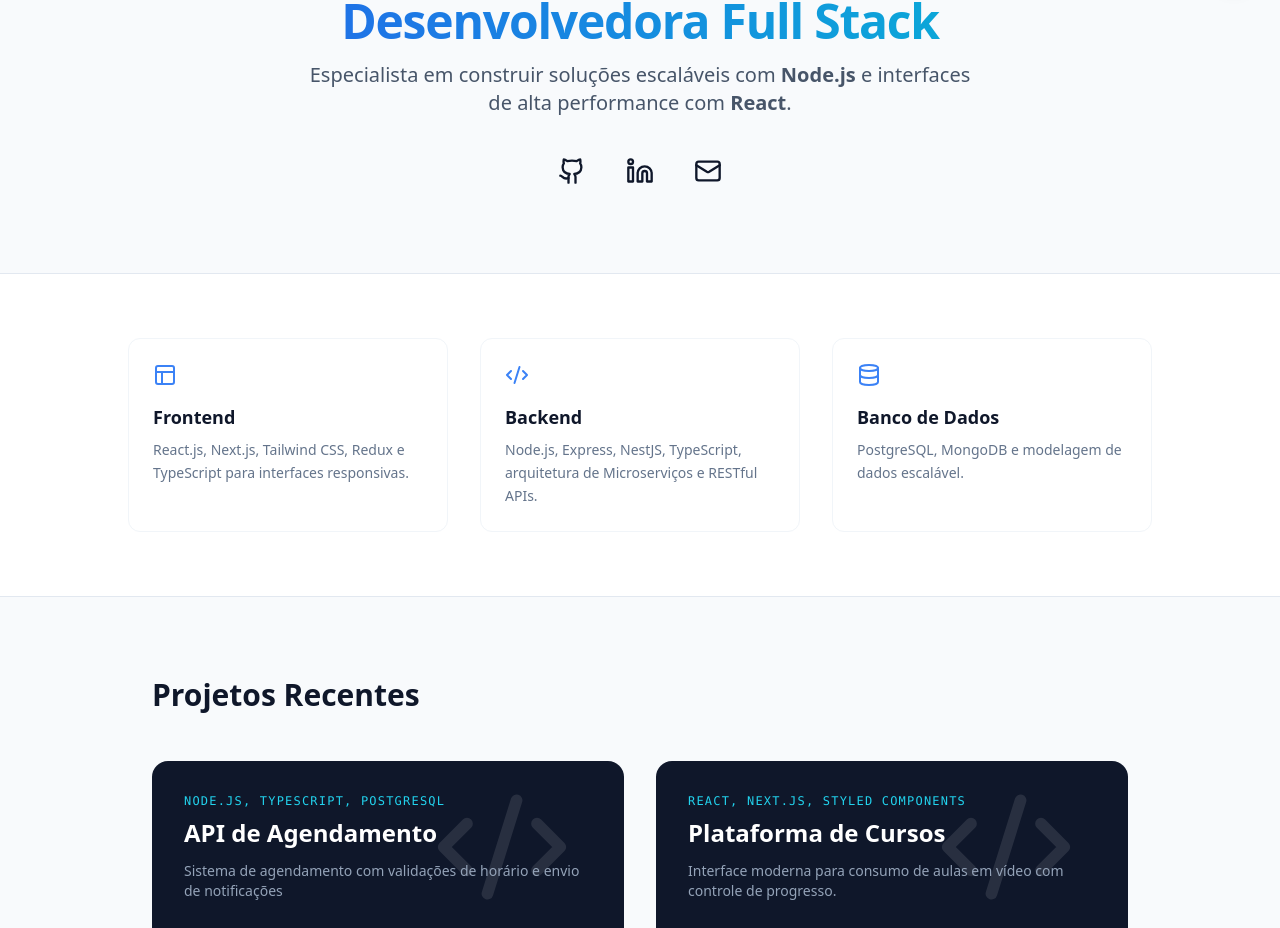
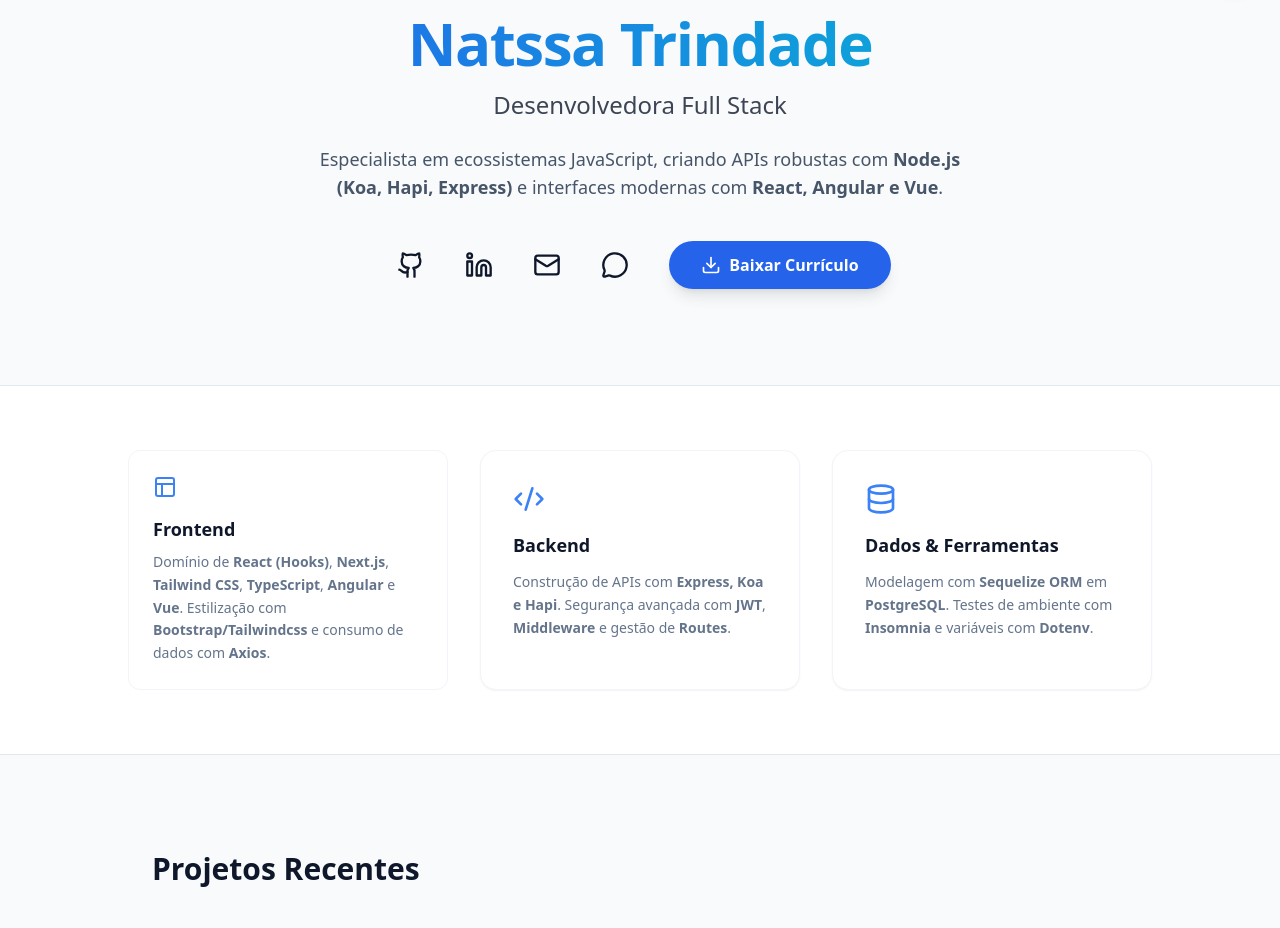
Before and after one commit to Ntnatssa/my-portf, a React (Create React App) app: page / in a window 1280 px wide. Shown: the part 83-1011 px from the top of the page. Built offline with nearby package versions, Linux system fonts and the light colour scheme.

Commit message:
Atualizando o portfólio

```diff
--- a/src/App.js
+++ b/src/App.js
@@ -1,13 +1,13 @@
 import React, { useState } from 'react';
-import { Github, Linkedin, Mail, ExternalLink, Code2, Database, Layout, Sun, Moon } from 'lucide-react';
+import { Github, Linkedin, Mail, ExternalLink, Code2, Database, Layout, Sun, Moon, Download, MessageCircle } from 'lucide-react';
 import './index.css';
 
 function App() {
   const [darkMode, setDarkMode] = useState(false);
 
   const projects = [
-    { title: "API de Agendamento", tech: "Node.js, TypeScript, PostgreSQL", desc: "Sistema de agendamento com validações de horário e envio de notificações", link: "#" },
-    { title: "Plataforma de Cursos", tech: "React, Next.js, Styled Components", desc: "Interface moderna para consumo de aulas em vídeo com controle de progresso.", link: "#" }
+    { title: "API RESTful de Gestão", tech: "Node.js • PostgreSQL • Sequelize • JWT", desc: "Desenvolvimento de arquitetura escalável com rotas protegidas por Middlewares, autenticação JWT e modelagem de dados com Sequelize ORM.", link: "https://github.com/Ntnatssa" },
+    { title: "Dashboard Full Stack", tech: "React • Next.js • React Hooks • Axios • Bootstrap", desc: "Interface reativa para monitoramento de dados em tempo real, utilizando Axios para consumo de APIs e Bootstrap para design responsivo.", link: "https://github.com/Ntnatssa" }
   ];
 
   return (
@@ -24,17 +24,33 @@ function App() {
       </div>
 
       {/* Hero Section */}
-      <header className="py-20 px-6 max-w-5xl mx-auto text-center">
-        <h1 className='text-4xl md:text-5xl font-extrabold tracking-tight mb-4 bg-gradient-to-r from-blue-600 to-cyan-500 bg-clip-text text-transparent'>
-          Desenvolvedora Full Stack
+      <header className="py-24 px-6 max-w-5xl mx-auto text-center">
+        <h1 className='text-4xl md:text-6xl font-extrabold tracking-tight mb-4 bg-gradient-to-r from-blue-600 to-cyan-500 bg-clip-text text-transparent'>
+          Natssa Trindade
         </h1>
-        <p className={`text-lg md:text-xl mb-8 max-w-2xl mx-auto ${darkMode ? 'text-slate-400' : 'text-slate-600'}`}>
-          Especialista em construir soluções escaláveis com <strong>Node.js</strong> e interfaces de alta performance com <strong>React</strong>.
+        <h2 className='text-xl md:text-2xl font-medium mb-6 opacity-80'>Desenvolvedora Full Stack</h2>
+        <p className={`text-lg mb-10 max-w-2xl mx-auto ${darkMode ? 'text-slate-400' : 'text-slate-600'}`}>
+          Especialista em ecossistemas JavaScript, criando APIs robustas com <strong>Node.js (Koa, Hapi, Express)</strong> e interfaces modernas com <strong>React, Angular e Vue</strong>.
         </p>
-        <div className='flex justify-center gap-6'>
-          <a href="https://github.com/Ntnatssa" target='_blank' rel='noreferrer' className='p-2 hover:text-blue-500 transition-colors'><Github size={28} /></a>
-          <a href="https://linkedin.com/" target='_blank' rel='noreferrer' className='p-2 hover:text-blue-500 transition-colors'><Linkedin size={28} /></a>
-          <a href="mailto:natssa.trindade@hotmail.com" className='p-2 hover:text-blue-500 transition-colors'><Mail size={28} /></a>
+
+        {/* Redes Sociais e Botão de CV */}
+        <div className='flex flex-col md:flex-row items-center justify-center gap-8'>
+          <div className='flex gap-6'>
+            <a href="https://github.com/Ntnatssa" target='_blank' rel='noreferrer' className='p-2 hover:text-blue-500 transition-colors'><Github size={28} /></a>
+            <a href="https://linkedin.com/" target='_blank' rel='noreferrer' className='p-2 hover:text-blue-500 transition-colors'><Linkedin size={28} /></a>
+            <a href="mailto:natssa.trindade@hotmail.com" className='p-2 hover:text-blue-500 transition-colors'><Mail size={28} /></a>
+            <a href="https://wa.me/5565996970212?text=Olá%20Natssa,%20vi%20seu%20portfólio%20e%20gostaria%20de%20conversar!" target='_blank' rel='noreferrer' className='p-2 hover:text-green-500 transition-colors'>
+              <MessageCircle size={28} />
+            </a>
+          </div>
+
+          <a
+            href="/Curriculo_Natssa_Trindade_Fullstack.pdf"
+            download
+            className="bg-blue-600 text-white px-8 py-3 rounded-full font-bold hover:bg-blue-700 hover:scale-105 transition-all shadow-lg flex items-center gap-2"
+          >
+            <Download size={20} /> Baixar Currículo
+          </a>
         </div>
       </header>
 
@@ -44,38 +60,39 @@ function App() {
           <div className={`p-6 border rounded-xl hover:shadow-lg transition-all ${darkMode ? 'border-slate-700' : 'border-slate-100'}`}>
             <Layout className='text-blue-500 mb-4' />
             <h3 className='font-bold text-lg mb-2'>Frontend</h3>
-            <p className={`text-sm leading-relaxed ${darkMode ? 'text-slate-400' : 'text-slate-500'}`}>React.js, Next.js, Tailwind CSS, Redux e TypeScript para interfaces responsivas.</p>
+            <p className={`text-sm leading-relaxed ${darkMode ? 'text-slate-400' : 'text-slate-500'}`}>
+              Domínio de <strong>React (Hooks)</strong>, <strong>Next.js</strong>, <strong>Tailwind CSS</strong>, <strong>TypeScript</strong>, <strong>Angular</strong> e <strong>Vue</strong>. Estilização com <strong>Bootstrap/Tailwindcss</strong> e consumo de dados com <strong>Axios</strong>.
+            </p>
           </div>
-          <div className={`p-6 border rounded-xl hover:shadow-lg transition-all ${darkMode ? 'border-slate-700' : 'border-slate-100'}`}>
-            <Code2 className='text-blue-500 mb-4' />
-            <h3 className='font-bold text-lg mb-2'>Backend</h3>
-            <p className={`text-sm leading-relaxed ${darkMode ? 'text-slate-400' : 'text-slate-500'}`}>Node.js, Express, NestJS, TypeScript, arquitetura de Microserviços e RESTful APIs.</p>
+          <div className={`p-8 border rounded-2xl hover:shadow-xl transition-all ${darkMode ? 'border-slate-700 bg-slate-900/40' : 'bg-white border-slate-100 shadow-sm'}`}>
+            <Code2 className='text-blue-500 mb-4' size={32} />
+            <h3 className='font-bold text-lg mb-3'>Backend</h3>
+            <p className={`text-sm leading-relaxed ${darkMode ? 'text-slate-400' : 'text-slate-500'}`}>
+              Construção de APIs com <strong>Express, Koa e Hapi</strong>. Segurança avançada com <strong>JWT</strong>, <strong>Middleware</strong> e gestão de <strong>Routes</strong>.
+            </p>
           </div>
-          <div className={`p-6 border rounded-xl hover:shadow-lg transition-all ${darkMode ? 'border-slate-700' : 'border-slate-100'}`}>
-            <Database className='text-blue-500 mb-4' />
-            <h3 className='font-bold text-lg mb-2'>Banco de Dados</h3>
-            <p className={`text-sm leading-relaxed ${darkMode ? 'text-slate-400' : 'text-slate-500'}`}>PostgreSQL, MongoDB e modelagem de dados escalável.</p>
+          <div className={`p-8 border rounded-2xl hover:shadow-xl transition-all ${darkMode ? 'border-slate-700 bg-slate-900/40' : 'bg-white border-slate-100 shadow-sm'}`}>
+            <Database className='text-blue-500 mb-4' size={32} />
+            <h3 className='font-bold text-lg mb-3'>Dados & Ferramentas</h3>
+            <p className={`text-sm leading-relaxed ${darkMode ? 'text-slate-400' : 'text-slate-500'}`}>
+              Modelagem com <strong>Sequelize ORM</strong> em <strong>PostgreSQL</strong>. Testes de ambiente com <strong>Insomnia</strong> e variáveis com <strong>Dotenv</strong>.
+            </p>
           </div>
         </div>
       </section>
 
       {/* Projects Grid */}
-      <section className='py-20 px-6 max-w-5xl mx-auto'>
+      <section className='py-24 px-6 max-w-5xl mx-auto'>
         <h2 className='text-3xl font-bold mb-12 text-center md:text-left'>Projetos Recentes</h2>
-        <div className="grid grid-cols-1 md:grid-cols-2 gap-8">
+        <div className="grid grid-cols-1 md:grid-cols-2 gap-10">
           {projects.map((project, index) => (
-            <div key={index} className='group bg-slate-900 text-white p-8 rounded-2xl relative overflow-hidden transition-all hover:-translate-y-2 hover:ring-2 hover:ring-blue-500'>
-              <div className='relative z-10'>
-                <span className='text-cyan-400 text-xs font-mono mb-2 block uppercase tracking-widest'>{project.tech}</span>
-                <h3 className='text-2xl font-bold mb-3'>{project.title}</h3>
-                <p className='text-slate-400 mb-6 line-clamp-2 text-sm'>{project.desc}</p>
-                <a href={project.link} className='inline-flex items-center gap-2 font-semibold text-cyan-400 hover:text-white transition-colors'>
-                  Ver projeto <ExternalLink size={16} />
-                </a>
-              </div>
-              <div className='absolute top-0 right-9 p-4 opacity-10 group-hover:opacity-20 transition-opacity'>
-                <Code2 size={140} />
-              </div>
+            <div key={index} className={`group p-8 rounded-3xl border transition-all hover:-translate-y-2 ${darkMode ? 'bg-slate-900 border-slate-800 hover:border-blue-500' : 'bg-white border-slate-200 hover:shadow-2xl hover:border-blue-500'}`}>
+              <span className='text-blue-500 text-xs font-mono mb-2 block uppercase tracking-widest'>{project.tech}</span>
+              <h3 className='text-2xl font-bold mb-4'>{project.title}</h3>
+              <p className={`mb-6 text-sm leading-relaxed ${darkMode ? 'text-slate-400' : 'text-slate-600'}`}>{project.desc}</p>
+              <a href={project.link} target="_blank" rel="noreferrer" className='inline-flex items-center gap-2 font-bold text-blue-500 hover:gap-3 transition-all'>
+                Ver código no GitHub <ExternalLink size={16} />
+              </a>
             </div>
           ))}
         </div>
```
Also changed, not shown: 1 other file (tests, documents, lock files or other folders).
